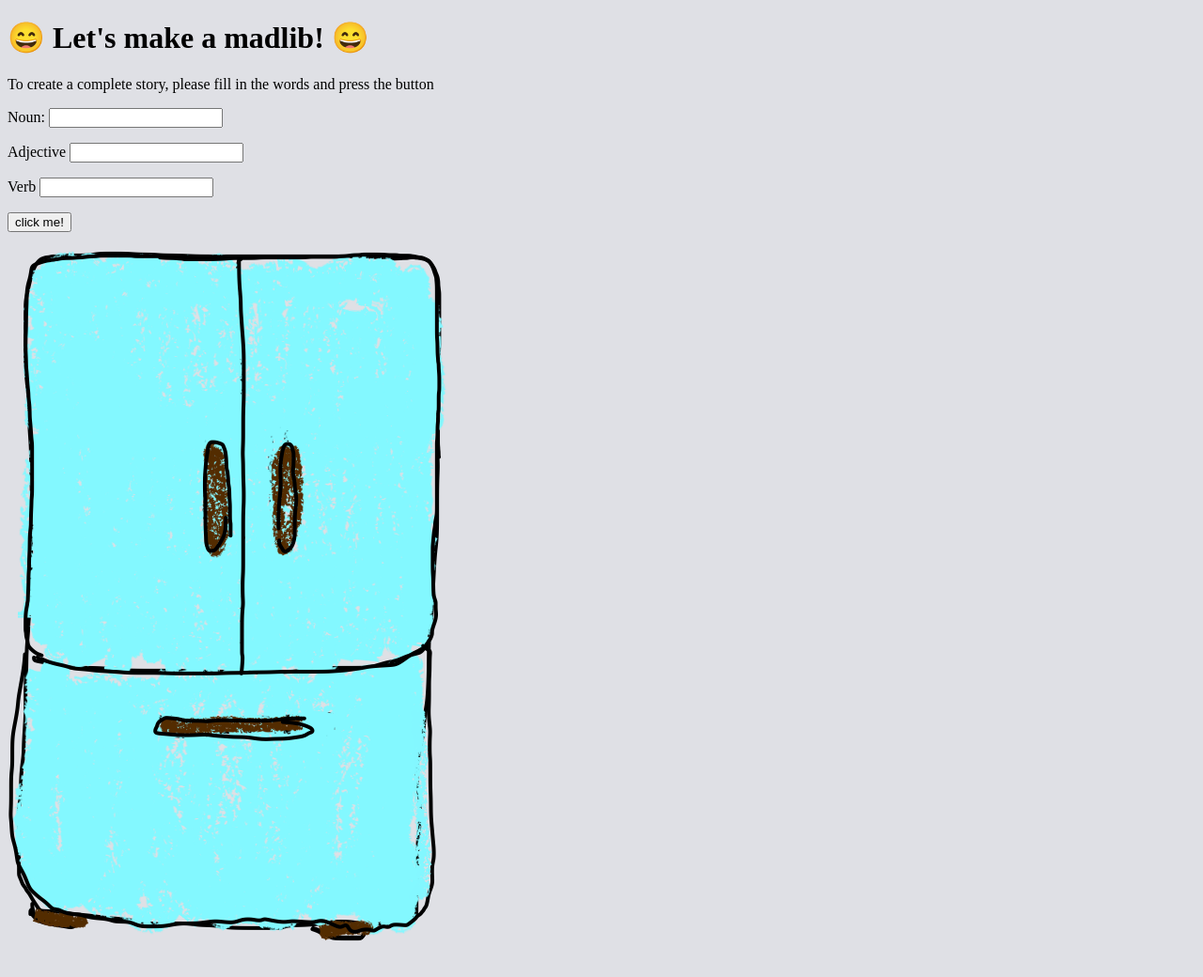
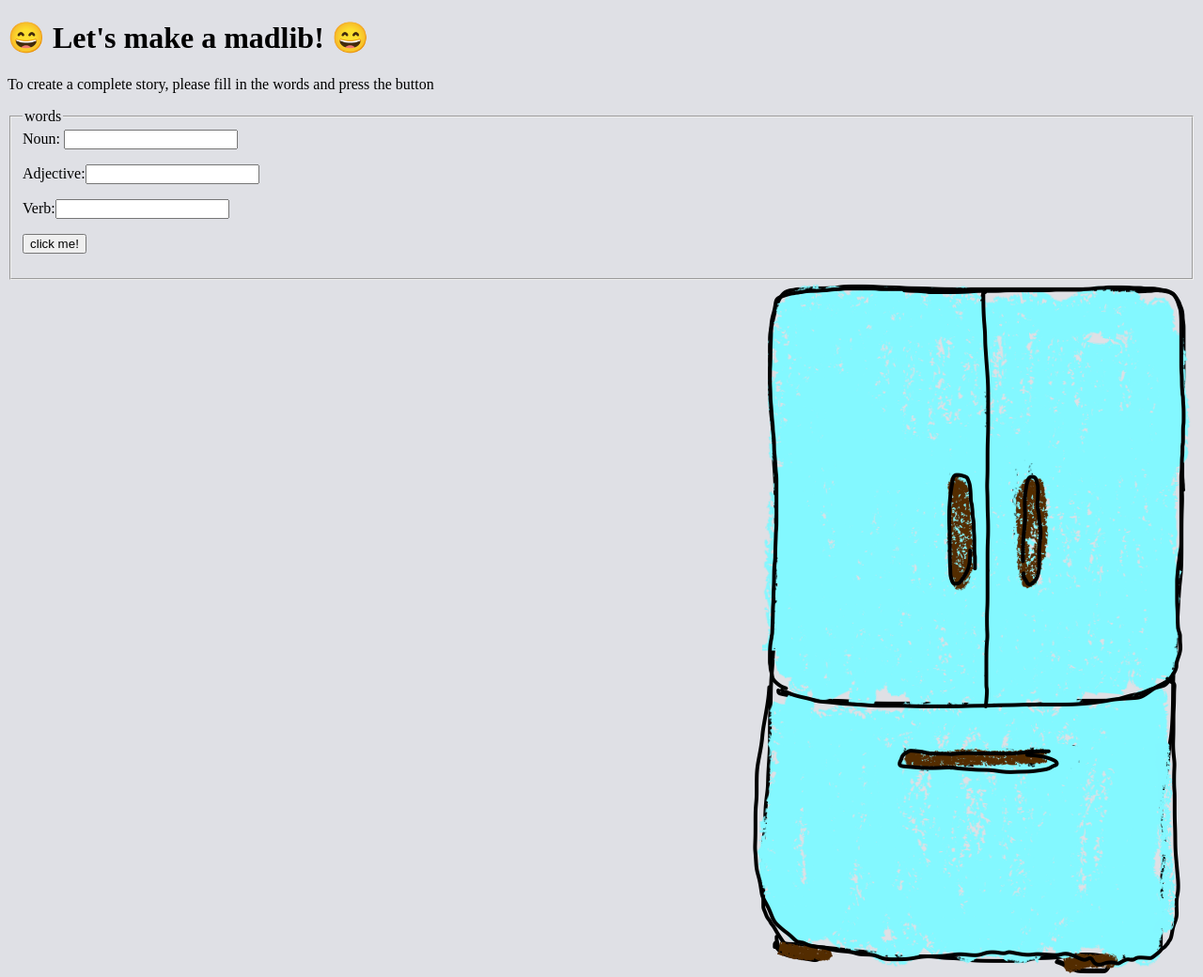
Before and after one commit to k-a-w/Flask, a Flask app: page / in a window 1280 px wide. Shown: the whole page at 94% size. Before the commit the page ends 1002 px from the top, so only its background shows below. Run offline with Flask 3, Linux system fonts and the light colour scheme.

Commit message:
Style adjustments and another try at getting the favicon to work

```diff
--- a/app.py
+++ b/app.py
@@ -2,7 +2,8 @@
 #Course: MATH 2213 - Fundamentals of Data Science
 #Semester: Spring 2025
 
-from flask import Flask, render_template, request #this imports the flask library
+import os
+from flask import Flask, render_template, request, send_from_directory #this imports the flask library
 app = Flask(__name__) #initiates a private flask object
 
 @app.route('/')
@@ -16,7 +17,11 @@ def result():
         result = request.form
         return render_template("result.html", result = result)
 
-
+@app.route('/favicon.ico')
+def favicon():
+    return send_from_directory(os.path.join(app.root_path,'images'),
+            'favicon.ico',mimetype='image/vnd.microsoft.icon')
 
 if __name__ == "__main__":
-    app.run(host="0.0.0.0",port=5000) #in video port set to 5000
+    app.run(debug=True)
+    #app.run(host="0.0.0.0",port=5000) #in video, port set to 5000
--- a/templates/madlib.html
+++ b/templates/madlib.html
@@ -8,9 +8,13 @@
     <head>
         <title>Madlib Madness</title>
         <!--icon does not show up since it is hosted on local server-->
-        <link rel="icon" type="image/x-icon" href="https://github.com/k-a-w/Flask/blob/main/images/Fridge.png">
+        <link rel="shortcut icon" type="image/x-icon" href="/images/favicon.ico">
+        <style>
+            img {
+                object-fit: cover
+            }
+        </style>
     </head>
-
 
 
     <body style="background-color:rgb(223, 224, 229);">
@@ -18,17 +22,25 @@
         <p>To create a complete story, please fill in the words and press the button</p>
 
         <form action = "http://localhost:5000/result" method = "POST">
-            <label for="noun">Noun:</label>
-            <input type = "text" name = "noun" required/>
-        <!-- the required attribute will block submission until the field is filled -->
+            <fieldset>
+                <legend>words</legend>
+                <label for="noun">Noun:</label>
+                <input type="text" id="noun" name="noun" required/>
+            <!-- the required attribute will block submission until the field is filled -->
 
-            <p>Adjective <input type = "text" name = "Adjective"/></p>
-            <p>Verb <input type = "text" name = "Verb"/></p>
+                <p>Adjective:<input type = "text" name = "adjective"/></p>
+                <p>Verb:<input type = "text" name = "verb"/></p>
 
-            <p> <input type = "submit" value = "click me!"/></p>
+                <p> <input type = "submit" value = "click me!"/></p>
+
+            </fieldset>
+
+
+            <img src="https://raw.githubusercontent.com/k-a-w/Flask/refs/heads/main/images/Fridge.png"
+                alt="Poorly drawn turquoise fridge" style="float:right;width:472px;height:742px;">
         </form>
 
-        <img src="https://github.com/k-a-w/Flask/blob/main/images/Fridge.png" alt=" Poorly drawn turquoise fridge" style="width:472px;height:742px;">
+
 
     </body>
 
```
Also changed, not shown: templates/result.html (+22 -1 lines).
